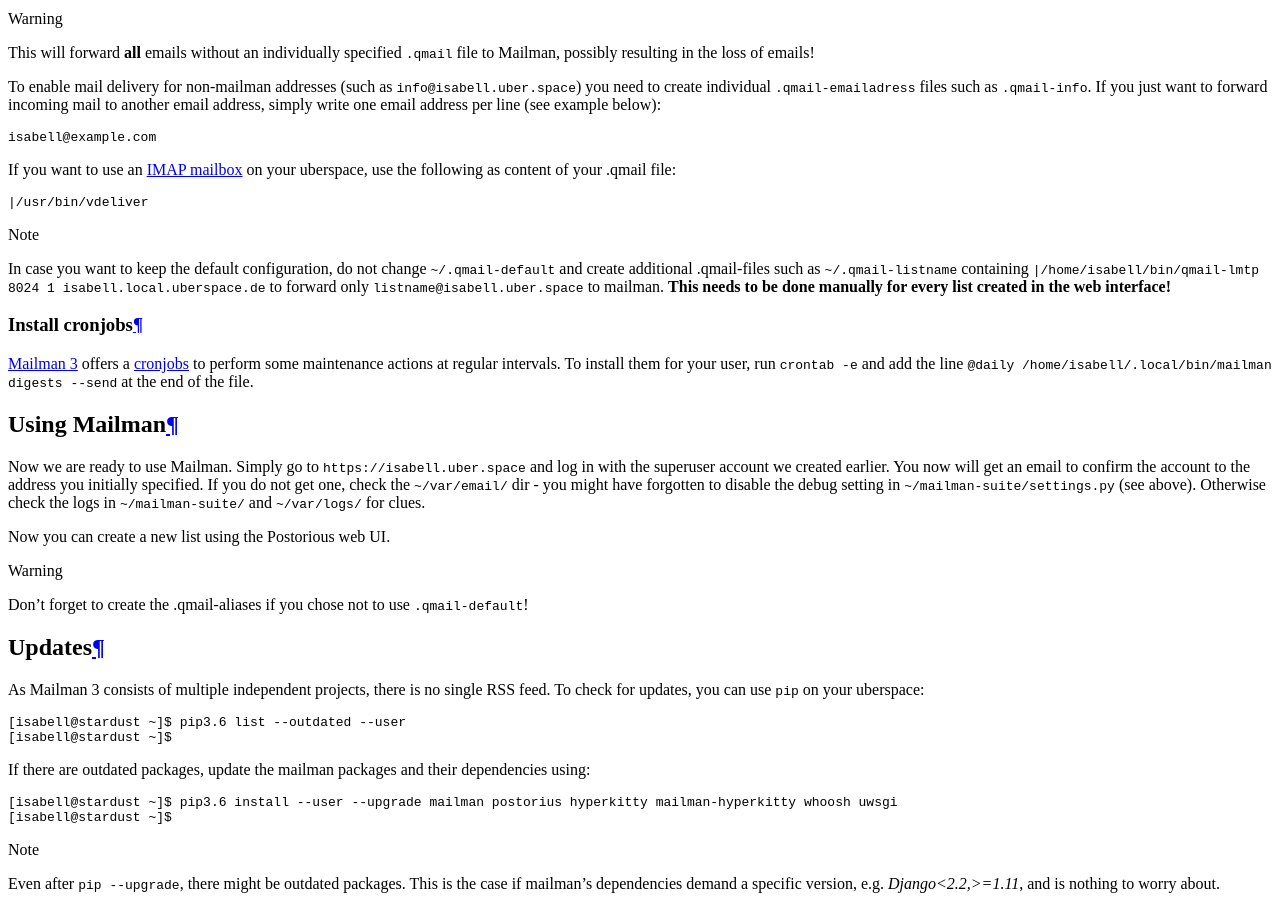
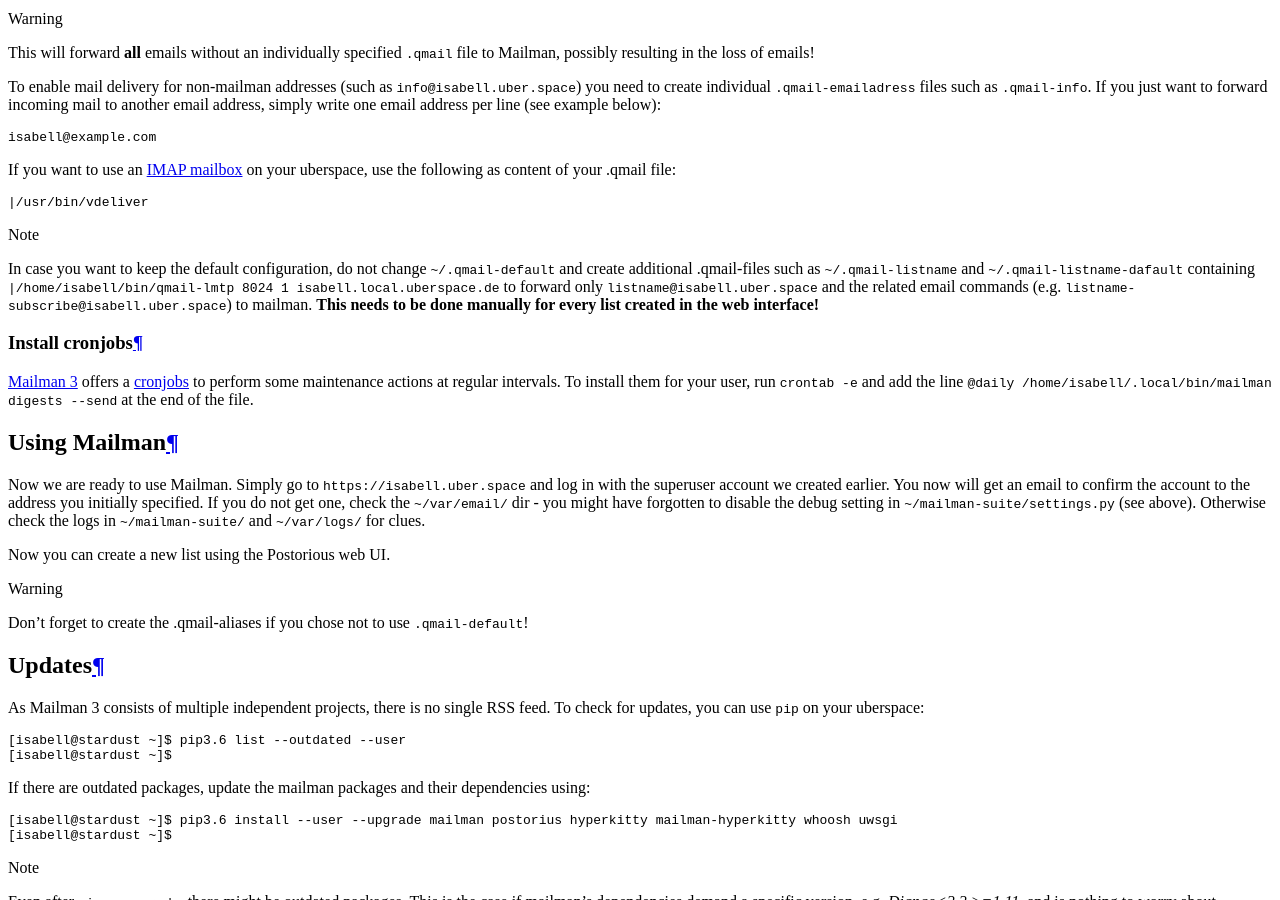
Before and after one commit to Uberspace/lab, a Sphinx documentation site: the page built from source/guide_mailman-3.rst, in a window 1280 px wide and 900 px high, scrolled down 8181 px. Built offline with Sphinx 7.4.7 and the Read the Docs theme 2.0.0, drawn with Linux system fonts in a browser that asks for light colours.

Commit message:
[mailman3] add misssing .qmail configuration
fixes #375

```diff
--- a/source/guide_mailman-3.rst
+++ b/source/guide_mailman-3.rst
@@ -369,7 +369,7 @@
 
  |/usr/bin/vdeliver
 
-.. note:: In case you want to keep the default configuration, do not change ``~/.qmail-default`` and create additional .qmail-files such as ``~/.qmail-listname`` containing ``|/home/isabell/bin/qmail-lmtp 8024 1 isabell.local.uberspace.de`` to forward only ``listname@isabell.uber.space`` to mailman. **This needs to be done manually for every list created in the web interface!**
+.. note:: In case you want to keep the default configuration, do not change ``~/.qmail-default`` and create additional .qmail-files such as ``~/.qmail-listname`` and ``~/.qmail-listname-dafault`` containing ``|/home/isabell/bin/qmail-lmtp 8024 1 isabell.local.uberspace.de`` to forward only ``listname@isabell.uber.space`` and the related email commands (e.g. ``listname-subscribe@isabell.uber.space``) to mailman. **This needs to be done manually for every list created in the web interface!**
 
 Install cronjobs
 ----------------
```
